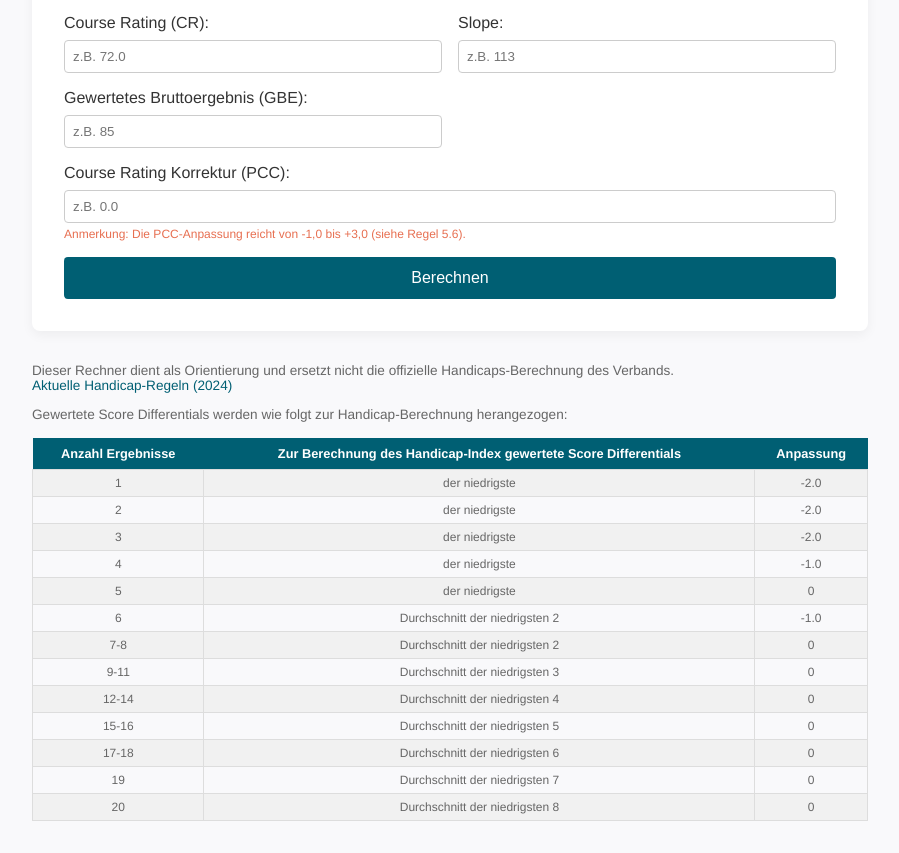
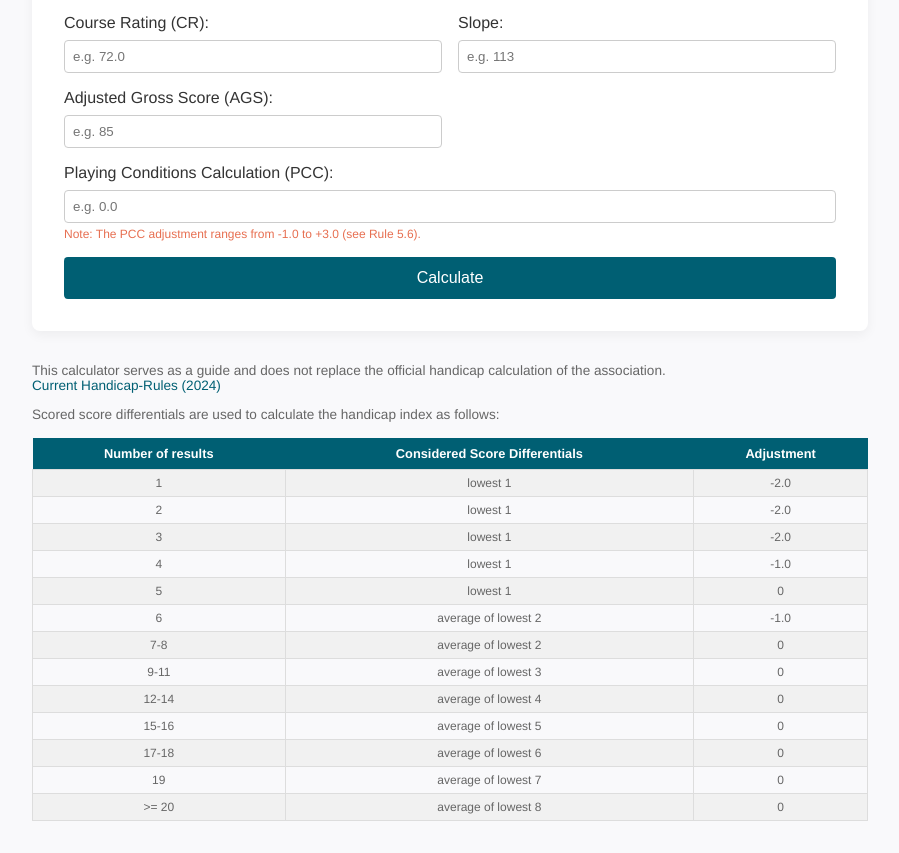
Before and after one commit to bri-b-dev/handycap, a Vue app: page / in a window 1280 px wide. Shown: the part 258-1111 px from the top of the page, without its empty margins (190-1089 px from the left). Built offline with nearby package versions, Linux system fonts and the light colour scheme.

Commit message:
set language

```diff
--- a/src/App.vue
+++ b/src/App.vue
@@ -1,11 +1,11 @@
 <template>
   <div class="container">
-    <div class="lang-switcher">
+    <!-- <div class="lang-switcher">
       <select v-model="$i18n.locale">
         <option value="en">English</option>
         <option value="de">Deutsch</option>
       </select>
-    </div>
+    </div> -->
 
     <div class="card">
       <h1 class="title">{{ $t('title') }}</h1>
@@ -22,26 +22,26 @@
         <div class="form-group">
           <label>{{ $t('handicapIndex') }}</label>
           <input type="number" v-model.number="handicapIndex" :required="holes === '9'" step="0.1"
-            :placeholder="$t('forExample', { value: '12.3' })" />
+            :placeholder="`${$t('forExample')} 12.3`" />
         </div>
         <div class="form-group">
           <label>{{ $t('courseRating') }}</label>
           <input type="number" v-model.number="courseRating" step="0.1" required
-            :placeholder="$t('forExample', { value: '72.0' })" />
+            :placeholder="`${$t('forExample')} 72.0`" />
         </div>
         <div class="form-group">
           <label>{{ $t('slope') }}</label>
-          <input type="number" v-model.number="slope" required :placeholder="$t('forExample', { value: '113' })" />
+          <input type="number" v-model.number="slope" required :placeholder="`${$t('forExample')} 113`" />
         </div>
 
         <div class="form-group">
           <label>{{ $t('grossScore') }}</label>
-          <input type="number" v-model.number="grossScore" required :placeholder="$t('forExample', { value: '85' })" />
+          <input type="number" v-model.number="grossScore" required :placeholder="`${$t('forExample')} 85`" />
         </div>
         <div class="form-group full-width">
           <label>{{ $t('pcc') }}</label>
           <input type="number" v-model.number="pccAdjustment" required step="0.1" min="-1.0" max="3.0"
-            :placeholder="$t('forExample', { value: '0.0' })" />
+            :placeholder="`${$t('forExample')} 0.0`" />
           <small class="validation-note">{{ $t('pccNote') }}</small>
         </div>
         <button type="submit" class="btn">{{ $t('calculate') }}</button>
@@ -100,42 +100,42 @@
           </tr>
           <tr>
             <td>6</td>
-            <td>{{ $t('lowestAverage', { count: 2 }) }}</td>
+            <td>{{ $t('lowestAverage') }} 2</td>
             <td>-1.0</td>
           </tr>
           <tr>
             <td>7-8</td>
-            <td>{{ $t('lowestAverage', { count: 2 }) }}</td>
+            <td>{{ $t('lowestAverage') }} 2</td>
             <td>0</td>
           </tr>
           <tr>
             <td>9-11</td>
-            <td>{{ $t('lowestAverage', { count: 3 }) }}</td>
+            <td>{{ $t('lowestAverage') }} 3</td>
             <td>0</td>
           </tr>
           <tr>
             <td>12-14</td>
-            <td>{{ $t('lowestAverage', { count: 4 }) }}</td>
+            <td>{{ $t('lowestAverage') }} 4</td>
             <td>0</td>
           </tr>
           <tr>
             <td>15-16</td>
-            <td>{{ $t('lowestAverage', { count: 5 }) }}</td>
+            <td>{{ $t('lowestAverage') }} 5</td>
             <td>0</td>
           </tr>
           <tr>
             <td>17-18</td>
-            <td>{{ $t('lowestAverage', { count: 6 }) }}</td>
+            <td>{{ $t('lowestAverage') }} 6</td>
             <td>0</td>
           </tr>
           <tr>
             <td>19</td>
-            <td>{{ $t('lowestAverage', { count: 7 }) }}</td>
+            <td>{{ $t('lowestAverage') }} 7</td>
             <td>0</td>
           </tr>
           <tr>
-            <td>20</td>
-            <td>{{ $t('lowestAverage', { count: 8 }) }}</td>
+            <td>>= 20</td>
+            <td>{{ $t('lowestAverage') }} 8</td>
             <td>0</td>
           </tr>
         </tbody>
--- a/src/main.ts
+++ b/src/main.ts
@@ -12,7 +12,7 @@ const messages = {
         holes: 'holes',
         holesPlayed: 'Holes played:',
         handicapIndex: 'Handicap-Index (HCPI):',
-        forExample: 'e.g. {value}',
+        forExample: 'e.g.',
         courseRating: 'Course Rating (CR):',
         slope: 'Slope:',
         grossScore: 'Adjusted Gross Score (AGS):',
@@ -27,7 +27,7 @@ const messages = {
         consideredScoreDifferentials: 'Considered Score Differentials',
         adjustment: 'Adjustment',
         lowest: 'lowest 1',
-        lowestAverage: 'average of lowest {count}'
+        lowestAverage: 'average of lowest'
     },
     de: {
         title: 'Score Differential Rechner',
@@ -37,7 +37,7 @@ const messages = {
         holes: 'Löcher',
         holesPlayed: 'Gespielte Löcher:',
         handicapIndex: 'Handicap-Index (HCPI):',
-        forExample: 'z.B. {value}',
+        forExample: 'z.B.',
         courseRating: 'Course Rating (CR):',
         slope: 'Slope:',
         grossScore: 'Gewertetes Bruttoergebnis (GBE):',
@@ -52,16 +52,16 @@ const messages = {
         consideredScoreDifferentials: 'Zur Berechnung des Handicap-Index gewertete Score Differentials',
         adjustment: 'Anpassung',
         lowest: 'der niedrigste',
-        lowestAverage: 'Durchschnitt der niedrigsten {count}'
+        lowestAverage: 'Durchschnitt der niedrigsten'
         // …
     }
 }
 
 // 2) Erzeuge das i18n-Plugin
 const i18n = createI18n({
-    legacy: false,           // Composition API Mode
-    locale: 'de',            // Standardsprache
-    fallbackLocale: 'en',    // Fallback
+    legacy: false,
+    locale: 'en',
+    fallbackLocale: 'de',
     messages,
 })
 
```
